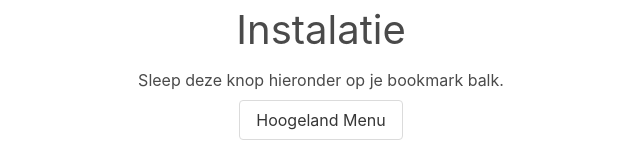
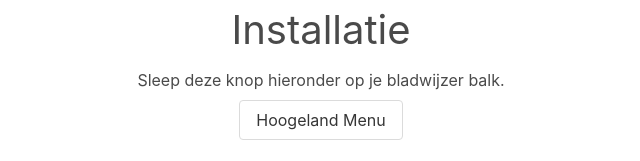
Before and after one commit to blitzbrian/Hoogeland-Menu-Installation, a plain HTML site: page installation.html in a window 1280 px wide. Shown: the top 161 px of the page, 319-959 px from the left. Drawn offline with nearby package versions, Linux system fonts and the light colour scheme.

Commit message:
Update installation.html

```diff
--- a/installation.html
+++ b/installation.html
@@ -13,8 +13,8 @@
     </head>
     <body>
         <div class="has-text-centered">
-            <p class="is-size-2 mb-2">Instalatie</p>
-           <p class="mb-2">Sleep deze knop hieronder op je bookmark balk.</p>
+            <p class="is-size-2 mb-2">Installatie</p>
+           <p class="mb-2">Sleep deze knop hieronder op je bladwijzer balk.</p>
             <a
                 class="button"
                 href="javascript:win = open('https://pages.dazer.ga/Hoogeland-Menu', '', 'height=500, width=500'); window.addEventListener('message', function(event) { if(event.origin != 'https://pages.dazer.ga' || typeof event.data != 'string') return; let script = document.createElement('script'); script.innerText = event.data; document.body.appendChild(script); script.remove()});"
```
